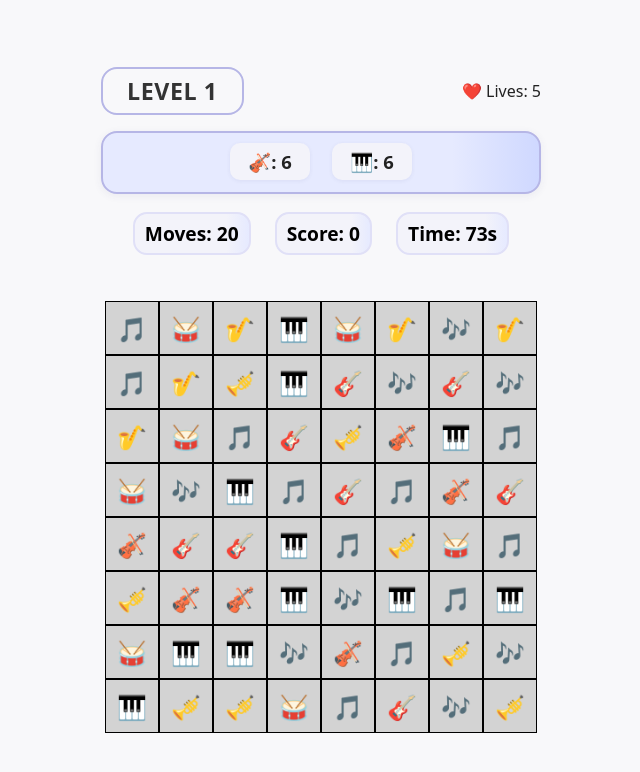
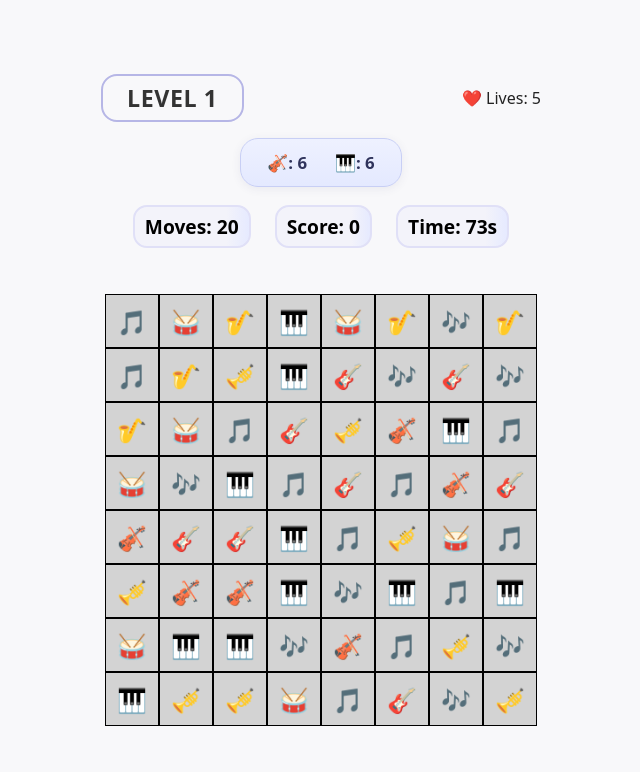
Before and after one commit to hannahro15/Musical-Themed-Candy-Crush, a website with bundled scripts: page index.html in a window 1280 px wide. Both pictures are taken after a click on the button "Play Game". Shown: the whole page, without its empty margins (319-959 px from the left). Built offline with nearby package versions, Linux system fonts and the light colour scheme.

Commit message:
Adjust styling and positioning of the symbol counters and moves, score, and timers row

```diff
--- a/index.html
+++ b/index.html
@@ -24,7 +24,7 @@
                     <div id="levelDisplay" class="hidden level-center">LEVEL 1</div>
                     <div id="livesDisplay" class="lives-bar"><span class="heart">❤️</span> <span id="livesCount">5</span></div>
                 </div>
-                <div id="objective-counters" class="symbol-counters-row"></div>
+                <div id="objective-counters"></div>
                 <div class="moves-score-timer-row">
                     <div id="movesDisplay" class="hidden moves-horizontal">Moves: 0</div>
                     <div id="scoreDisplay" class="hidden score-horizontal">Score: 0</div>
--- a/styles.css
+++ b/styles.css
@@ -306,10 +306,10 @@ h1 {
 .moves-score-timer-row {
     width: 100%;
     display: flex;
-    flex-direction: column;
-    align-items: stretch;
+    flex-direction: row;
+    align-items: center;
     justify-content: center;
-    gap: 10px;
+    gap: 8px;
     margin-bottom: 18px;
     flex-wrap: nowrap;
 }
@@ -332,16 +332,17 @@ h1 {
     display: flex;
     align-items: center;
     justify-content: center;
-    font-size: 1.05em;
+    font-size: 0.95em;
     font-weight: 600;
     min-width: 0;
-    width: 100%;
+    width: auto;
+    flex: 1 1 0;
     border-radius: 18px;
     margin-bottom: 0;
     text-align: center;
     border: 2px solid #e0e0f7;
     background: linear-gradient(90deg, #f3f3fa 80%, #e6eaff 100%);
-    padding: 10px 0;
+    padding: 8px 6px;
     box-sizing: border-box;
     transition: font-size 0.2s, padding 0.2s;
 }
@@ -353,44 +354,51 @@ h1 {
 }
 #movesDisplay, #scoreDisplay, #timerDisplay {
     text-align: center;
-    font-size: 1.05em;
+    font-size: 0.95em;
     font-weight: bold;
     margin-bottom: 0;
     background-color: #6c6c96;
     border-radius: 14px;
     color: black;
-    padding: 10px 0;
+    padding: 8px 6px;
     min-width: 0;
-    width: 100%;
+    width: auto;
+    flex: 1 1 0;
     box-sizing: border-box;
     transition: font-size 0.2s, padding 0.2s;
 }
-.symbol-counters-row {
+#objective-counters {
     display: flex;
-    flex-direction: column;
+    flex-direction: row;
     justify-content: center;
     align-items: center;
-    gap: 10px;
-    background: linear-gradient(90deg, #e6eaff 80%, #cfd8ff 100%);
-    border: 2px solid #b6b6e6;
-    border-radius: 16px;
-    padding: 10px 8px;
+    gap: 6px;
+    background: linear-gradient(180deg, #eef1ff 0%, #e4e9ff 100%);
+    border: 1px solid #c8cff5;
+    box-shadow: 0 2px 10px rgba(60,60,120,0.08);
+    border-radius: 18px;
+    padding: 8px 12px;
     min-width: 0;
-    box-shadow: 0 2px 8px rgba(60,60,120,0.07);
     margin-bottom: 18px;
+    flex-wrap: nowrap;
+    width: fit-content;
+    margin-left: auto;
+    margin-right: auto;
 }
 
-.symbol-counters-row span {
-    font-size: 1.15em;
-    font-weight: 600;
-    background: #f3f3fa;
-    border-radius: 10px;
-    padding: 6px 14px;
-    margin-bottom: 2px;
-    min-width: 80px;
-    box-shadow: 0 1px 4px rgba(60,60,120,0.07);
-    display: block;
+#objective-counters span {
+    background: transparent;
+    color: #2f335c;
+    border-radius: 0;
+    padding: 2px 4px;
+    font-size: 0.95em;
+    font-weight: 700;
+    min-width: 0;
+    width: auto;
+    flex: 0 1 auto;
+    box-sizing: border-box;
     text-align: center;
+    white-space: nowrap;
 }
 
 /* --- RESPONSIVE --- */
@@ -421,7 +429,6 @@ h1 {
 
 @media (min-width: 600px) {
     .moves-score-timer-row {
-        flex-direction: row;
         align-items: center;
         gap: 24px;
         flex-wrap: wrap;
@@ -430,6 +437,7 @@ h1 {
     .moves-horizontal, .score-horizontal, .timer-horizontal {
         font-size: 1.13em;
         min-width: 90px;
+        flex: 0 1 auto;
         width: auto;
         padding: 8px 12px;
     }
@@ -437,15 +445,25 @@ h1 {
     #movesDisplay, #scoreDisplay, #timerDisplay {
         font-size: 1.2em;
         min-width: 80px;
+        flex: 0 1 auto;
         width: auto;
         padding: 6px 10px;
         margin-bottom: 10px;
     }
 
-    .symbol-counters-row {
+    #objective-counters {
         flex-direction: row;
-        gap: 22px;
-        padding: 10px 28px;
+        gap: 16px;
+        padding: 10px 20px;
+        flex-wrap: wrap;
+    }
+
+    #objective-counters span {
+        font-size: 1.05em;
+        padding: 2px 6px;
+        min-width: 0;
+        display: block;
+        flex: 0 1 auto;
     }
 }
 
```
